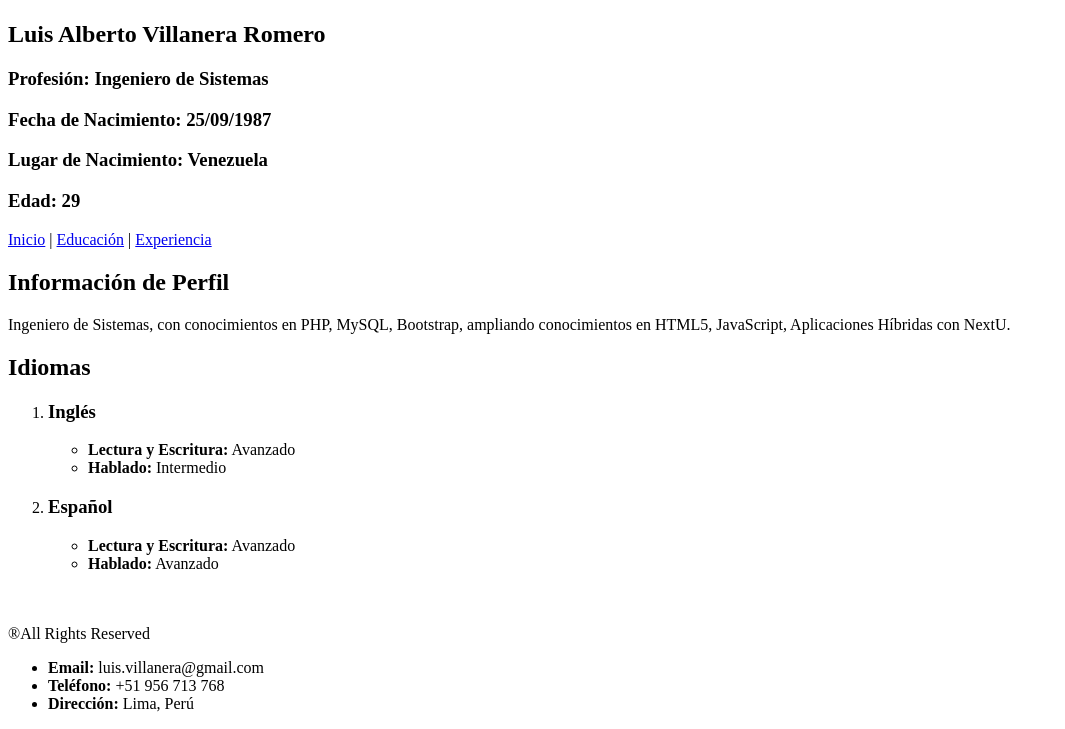
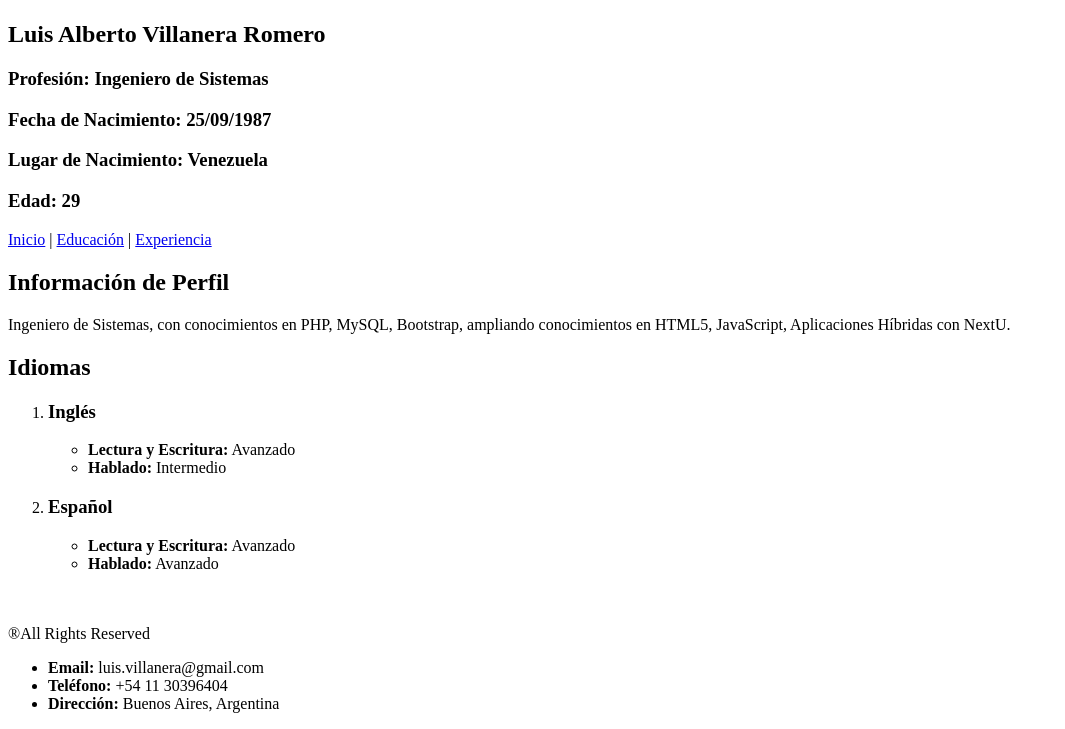
Before and after one commit to luisvillanera/luisvillanera, a plain HTML site: page index.html in a window 1280 px wide. Shown: the part 563-1292 px from the top of the page, without its empty margins (0-1065 px from the left). Drawn offline with Linux system fonts and the light colour scheme.

Commit message:
Update index.html

```diff
--- a/index.html
+++ b/index.html
@@ -123,8 +123,8 @@
       ®All Rights Reserved
       <ul>
         <li><b>Email:</b> luis.villanera@gmail.com</li>
-        <li><b>Teléfono:</b> +51 956 713 768</li>
-        <li><b>Dirección:</b> Lima, Perú</li>
+        <li><b>Teléfono:</b> +54 11 30396404</li>
+        <li><b>Dirección:</b> Buenos Aires, Argentina</li>
       </ul>
     </footer>
   </body>
```
